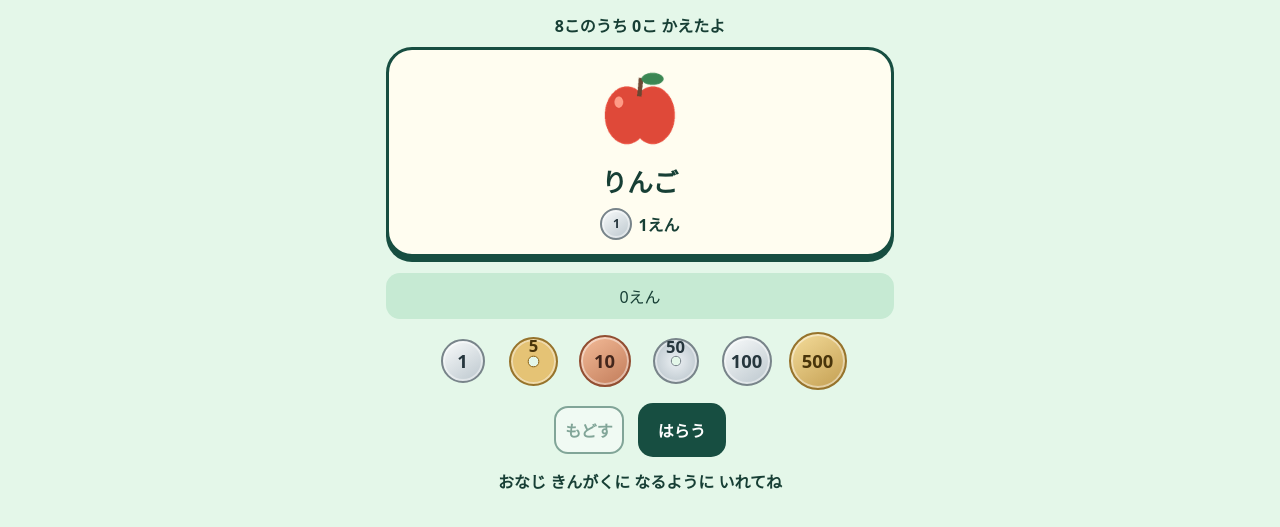
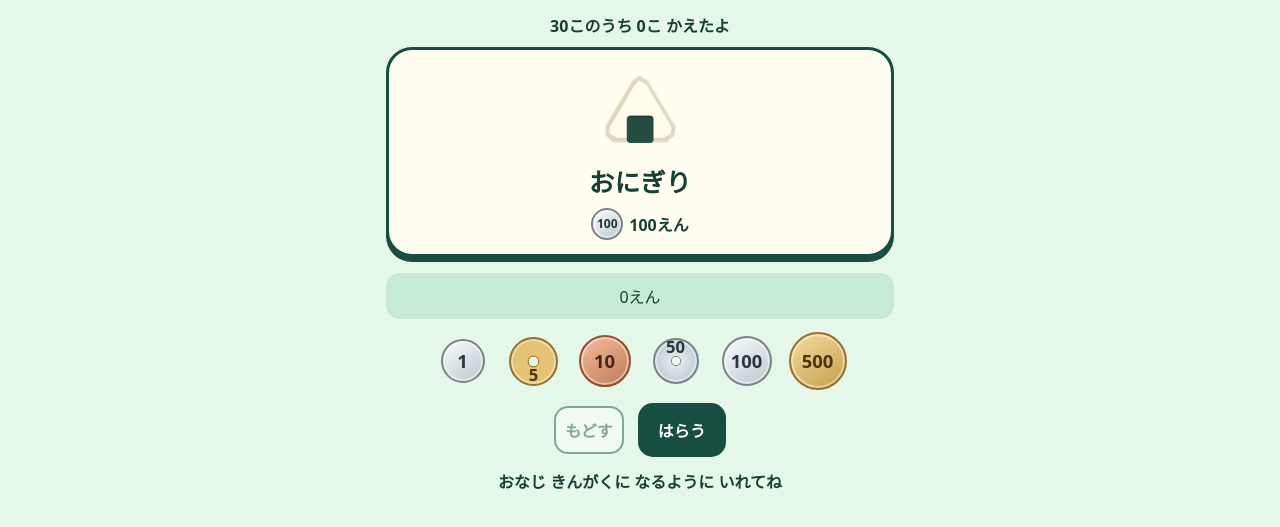
Before and after one commit to winter1104tomoya-dev/mina-app, a plain HTML site: page index.html in a window 1280 px wide. Shown: the part 71-598 px from the top of the page. Drawn offline with Linux system fonts and the light colour scheme.

Commit message:
Generate thirty shopping questions per game

```diff
--- a/index.html
+++ b/index.html
@@ -26,11 +26,12 @@ h2 { margin: 4px 0; font-size: 1.6rem; }
 .coin-face[data-value="50"] { position: relative; background: radial-gradient(circle, transparent 14%, #78848a 15%, #e1e7eb 19%, #c3cdd3 70%); }
 .coin-face:is([data-value="5"], [data-value="50"]) > span {
   position: absolute;
-  bottom: 64%;
   left: 50%;
   transform: translateX(-50%);
   font-size: .9em;
 }
+.coin-face[data-value="5"] > span { top: 64%; }
+.coin-face[data-value="50"] > span { bottom: 64%; }
 .coin-face[data-value="10"] { border-color: #914e32; background: linear-gradient(145deg, #f4bc99, #c17b59); color: #43261c; }
 .coin-face[data-value="500"] { border-color: #96732c; background: linear-gradient(145deg, #f5dd9b, #c39e51); color: #49350b; }
 .mini { inline-size: 32px; font-size: .75rem; }
@@ -72,16 +73,8 @@ button:disabled { opacity: .48; cursor: default; }
   <button class="action" id="next" type="button" hidden></button>
 </main>
 <script>
-const goods = [
-  { name: 'りんご', price: 1 },
-  { name: 'ぱん', price: 2 },
-  { name: 'いちご', price: 3 },
-  { name: 'みかん', price: 5 },
-  { name: 'ばなな', price: 10 },
-  { name: 'あめ', price: 50 },
-  { name: 'おにぎり', price: 100 },
-  { name: 'ぬいぐるみ', price: 500 }
-];
+const goods = ['りんご', 'ぱん', 'いちご', 'みかん', 'ばなな', 'あめ', 'おにぎり', 'ぬいぐるみ'];
+const prices = [1, 2, 3, 5, 6, 10, 11, 15, 20, 50, 55, 100, 110, 150, 500];
 const denominations = [
   { value: 1, diameter: 44 },
   { value: 5, diameter: 49 },
@@ -94,9 +87,26 @@ const elements = Object.fromEntries(
   ['progress', 'name', 'picture', 'price', 'wallet', 'tray', 'undo', 'coins', 'pay', 'status', 'next', 'listen']
     .map(id => [id, document.getElementById(id)])
 );
+let questions = makeQuestions();
 let round = 0;
 const coins = [];
 let phase = 'shopping';
+
+function shuffle(items) {
+  const result = [...items];
+  for (let i = result.length - 1; i > 0; i--) {
+    const j = Math.floor(Math.random() * (i + 1));
+    [result[i], result[j]] = [result[j], result[i]];
+  }
+  return result;
+}
+
+function makeQuestions() {
+  const pictures = goods.map((_, index) => index);
+  return shuffle(prices.flatMap(price =>
+    shuffle(pictures).slice(0, 2).map(picture => ({ picture, price }))
+  ));
+}
 
 function speech(message) {
   if (!('speechSynthesis' in window) || !('SpeechSynthesisUtterance' in window)) return;
@@ -139,12 +149,18 @@ const coinButtons = denominations.map(coin => {
 });
 
 function priceCoins(price) {
-  const exactCoin = denominations.find(coin => coin.value === price);
-  return exactCoin ? [exactCoin] : Array(price).fill(denominations[0]);
+  const hint = [];
+  let remaining = price;
+  for (const coin of [...denominations].reverse()) {
+    const count = Math.floor(remaining / coin.value);
+    hint.push(...Array(count).fill(coin));
+    remaining %= coin.value;
+  }
+  return hint;
 }
 
 function showProgress(bought) {
-  elements.progress.textContent = goods.length + 'このうち ' + bought + 'こ かえたよ';
+  elements.progress.textContent = questions.length + 'このうち ' + bought + 'こ かえたよ';
 }
 
 function showCoins() {
@@ -152,16 +168,16 @@ function showCoins() {
   elements.tray.setAttribute('aria-label', 'いれた おかね ' + total() + 'えん');
   elements.undo.disabled = coins.length === 0;
   // Enough room to pay any price entirely in 1-yen coins.
-  coinButtons.forEach(button => { button.disabled = coins.length >= goods.at(-1).price; });
+  coinButtons.forEach(button => { button.disabled = coins.length >= Math.max(...prices); });
 }
 
 function showRound() {
-  const item = goods[round];
+  const item = questions[round];
   phase = 'shopping';
   coins.length = 0;
   showProgress(round);
-  elements.picture.style.backgroundPositionX = (100 * round / (goods.length - 1)) + '%';
-  elements.name.textContent = item.name;
+  elements.picture.style.backgroundPositionX = (100 * item.picture / (goods.length - 1)) + '%';
+  elements.name.textContent = goods[item.picture];
   elements.price.replaceChildren(...priceCoins(item.price).map(coin => coinFace(coin, true)), item.price + 'えん');
   elements.status.textContent = 'おなじ きんがくに なるように いれてね';
   elements.wallet.hidden = false;
@@ -170,8 +186,8 @@ function showRound() {
 }
 
 function promptForItem() {
-  const item = goods[round];
-  return item.name + 'は、' + item.price + '円です。おなじ金額になるように入れてね。';
+  const item = questions[round];
+  return goods[item.picture] + 'は、' + item.price + '円です。おなじ金額になるように入れてね。';
 }
 
 elements.listen.hidden = !('speechSynthesis' in window && 'SpeechSynthesisUtterance' in window);
@@ -182,14 +198,14 @@ elements.undo.addEventListener('click', () => {
   elements.status.textContent = total() + 'えん のこったよ';
 });
 elements.pay.addEventListener('click', () => {
-  const item = goods[round];
+  const item = questions[round];
   if (total() !== item.price) {
     elements.status.textContent = total() < item.price ? 'もうすこし いれてみよう' : 'もどす を おしてみよう';
   } else {
     phase = 'bought';
-    const finished = round === goods.length - 1;
+    const finished = round === questions.length - 1;
     showProgress(round + 1);
-    elements.status.textContent = finished ? 'ぜんぶ かえたよ！' : item.name + 'が かえたよ！';
+    elements.status.textContent = finished ? 'ぜんぶ かえたよ！' : goods[item.picture] + 'が かえたよ！';
     elements.wallet.hidden = true;
     elements.next.textContent = finished ? 'もういちど' : 'つぎの おかいもの';
     elements.next.hidden = false;
@@ -198,7 +214,8 @@ elements.pay.addEventListener('click', () => {
   speech(elements.status.textContent);
 });
 elements.next.addEventListener('click', () => {
-  round = (round + 1) % goods.length;
+  round = (round + 1) % questions.length;
+  if (round === 0) questions = makeQuestions();
   showRound();
   coinButtons[0].focus();
   speech(promptForItem());
```
Also changed, not shown: 1 other file.
